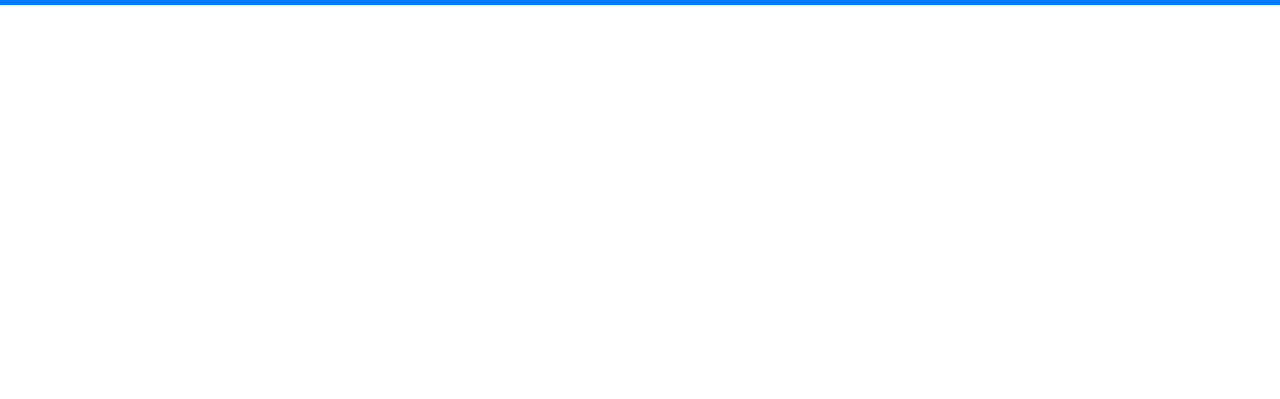
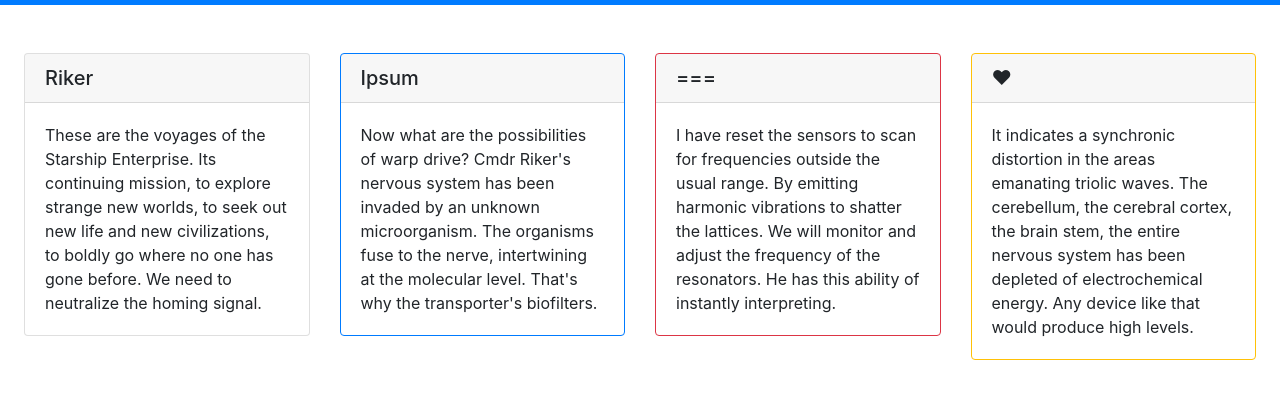
Before and after one commit to ryolambert/snap-bootstrap-mockup, a plain HTML site: page index.html in a window 1280 px wide. Shown: the part 75-474 px from the top of the page. Drawn offline with nearby package versions, Linux system fonts and the light colour scheme.

Commit message:
added cards.

```diff
--- a/index.html
+++ b/index.html
@@ -40,6 +40,53 @@ git@github.com:ryolambert/snap-bootstrap-mockup.gi<!DOCTYPE html>
 				</ul>
 			</div>
 		</nav>
+
+		<div class="container-fluid py-5 px-4">
+			<div class="row">
+				<div class="col-md-3 pb-3">
+					<div class="card">
+						<h5 class="card-header">Riker</h5>
+						<div class="card-body">
+							<p class="card-text">These are the voyages of the Starship Enterprise. Its continuing mission, to
+								explore strange new worlds, to seek out new life and new civilizations, to boldly go where no one has gone before.
+								We need to neutralize the homing signal.</p>
+						</div>
+					</div>
+				</div>
+				<div class="col-md-3 pb-4">
+					<div class="card border border-primary">
+						<h5 class="card-header">Ipsum</h5>
+						<div class="card-body">
+							<p class="card-text">Now what are the possibilities of warp drive? Cmdr Riker's nervous system has
+								been invaded by an unknown microorganism. The organisms fuse to the nerve, intertwining at the molecular level.
+								That's why the transporter's biofilters.</p>
+						</div>
+					</div>
+				</div>
+				<div class="col-md-3 pb-4">
+					<div class="card border border-danger">
+						<h5 class="card-header">===</h5>
+						<div class="card-body">
+							<p class="card-text">I have reset the sensors to scan for frequencies outside the usual range. By
+								emitting harmonic vibrations to shatter the lattices. We will monitor and adjust the frequency of the resonators.
+								He has this ability of instantly interpreting.</p>
+						</div>
+					</div>
+				</div>
+				<div class="col-md-3 pb-4">
+					<div class="card border border-warning">
+						<h5 class="card-header">&#x2764;</h5>
+						<div class="card-body">
+							<p class="card-text">It indicates a synchronic distortion in the areas emanating triolic waves.
+								The cerebellum, the cerebral cortex, the brain stem,  the entire nervous system has been depleted
+								of electrochemical energy. Any device like that would produce high levels.</p>
+						</div>
+					</div>
+				</div>
+			</div>
+		</div>
+
 	</body>
 
+
 </html>
```
